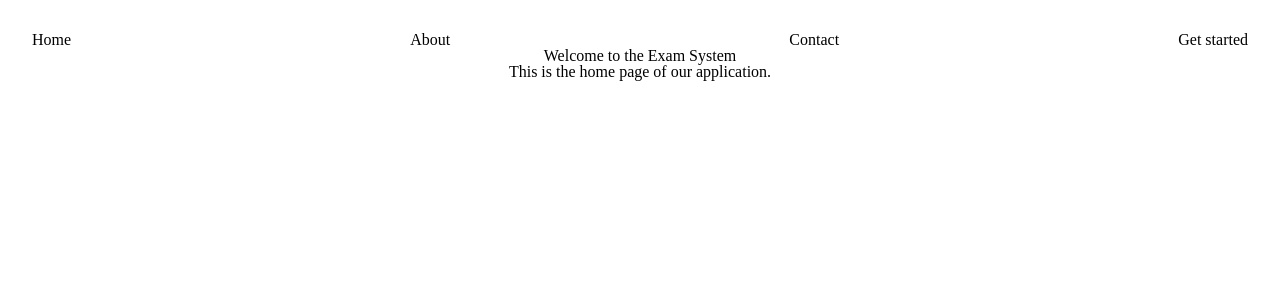
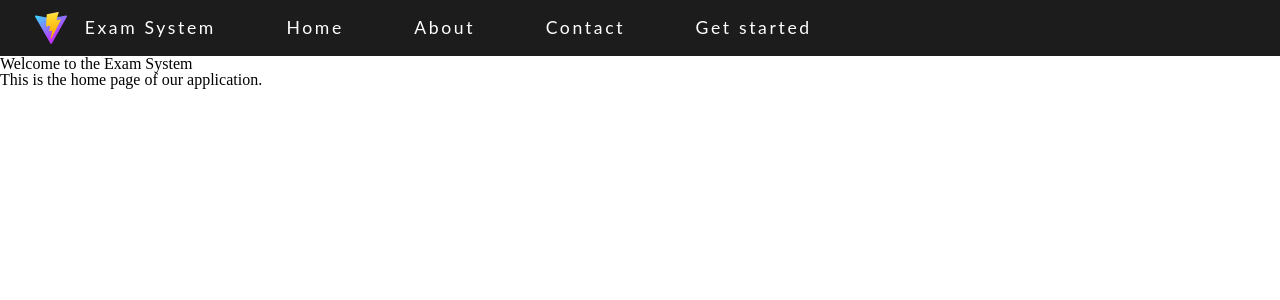
Before and after one commit to Vektor19/ExamSystem, a React (Vite) app in the folder ExamSystem.Frontend/: page / in a window 1280 px wide. Shown: the top 300 px of the page. Built offline with nearby package versions, Linux system fonts and the light colour scheme.

Commit message:
feat: enhance Home component with layout and styling; add HomeHeader component

```diff
--- a/ExamSystem.Frontend/src/Components/App.tsx
+++ b/ExamSystem.Frontend/src/Components/App.tsx
@@ -1,4 +1,3 @@
-import "../Styles/App.css";
 import Home from "./Home/Home.tsx";
 import { Navigate, Route, Routes } from "react-router-dom";
 import PublicLayout from "./Layouts/PublicLayout.tsx";
--- a/ExamSystem.Frontend/src/Components/Home/Home.tsx
+++ b/ExamSystem.Frontend/src/Components/Home/Home.tsx
@@ -1,10 +1,15 @@
+import homeStyles from "../../Styles/Home.module.css";
+import outletStyles from "../../Styles/PublicOutlet.module.css";
+
 const Home = () => {
   return (
     <>
-      <div>
-        <h1>Welcome to the Exam System</h1>
-        <p>This is the home page of our application.</p>
-      </div>
+      <section className={`${outletStyles["public-outlet"]}`}>
+        <div className={`${homeStyles["home-page-container"]} `}>
+          <h1>Welcome to the Exam System</h1>
+          <p>This is the home page of our application.</p>
+        </div>
+      </section>
     </>
   );
 };
--- /dev/null
+++ b/ExamSystem.Frontend/src/Components/Home/HomeHeader.tsx
@@ -0,0 +1,20 @@
+import styles from "../../Styles/HomeHeader.module.css";
+import HomeNavigation from "./HomeNavigation";
+import viteLogo from "/vite.svg";
+const HomeHeader = () => {
+  return (
+    <>
+      <header className={styles["home-header"]}>
+        <div className={styles["home-header-info"]}>
+          <a href="/">
+            <img src={viteLogo} className={styles["logo"]} alt="Vite logo" />
+            <h3>Exam System</h3>
+          </a>
+        </div>
+        <HomeNavigation />
+      </header>
+    </>
+  );
+};
+
+export default HomeHeader;
--- a/ExamSystem.Frontend/src/Components/Layouts/PublicLayout.tsx
+++ b/ExamSystem.Frontend/src/Components/Layouts/PublicLayout.tsx
@@ -1,10 +1,10 @@
 import { Outlet } from 'react-router-dom'
-import HomeNavigation from '../Home/HomeNavigation.tsx'
+import HomeHeader from '../Home/HomeHeader.tsx'
 
 const PublicLayout = () => {
     return (
       <>
-        <HomeNavigation />
+        <HomeHeader />
         <Outlet />
       </>
     )
--- /dev/null
+++ b/ExamSystem.Frontend/src/Styles/Home.module.css
@@ -0,0 +1,3 @@
+.home-page-container{
+  min-height: 100vh;
+}
--- /dev/null
+++ b/ExamSystem.Frontend/src/Styles/HomeHeader.module.css
@@ -0,0 +1,31 @@
+.home-header{
+  font-family: "Lato", sans-serif;
+  font-weight: 400;
+  font-size: 1.1em;
+  letter-spacing: .15em;
+  width: 100%;
+  height: fit-content;
+  background-color: #1c1c1c;
+  color: white;
+  display: grid;
+  grid-template-columns: auto 1fr;
+  padding-left: 2em;
+  padding-right: 4em;
+  position: fixed;
+  gap: 4em;
+  z-index: 1000;
+  height: var(--public-header-height);
+}
+.home-header-info a{
+  display: flex;
+  align-items: center;
+}
+.home-header-info{
+  align-self: center;
+}
+.home-header-info h3{
+  margin-left: 1em;
+}
+.logo{
+  height:max-content;
+}
--- a/ExamSystem.Frontend/src/Styles/HomeNavigation.module.css
+++ b/ExamSystem.Frontend/src/Styles/HomeNavigation.module.css
@@ -1,4 +1,15 @@
 .home-navigation ul{
   display: flex;
-  justify-content: space-between;
+  justify-content: start;
+  gap: 4em;
 }
+.home-navigation {
+  align-self: center;
+}
+.home-navigation ul li a{
+  letter-spacing: .15em;
+}
+.home-navigation ul li a:hover{
+  color: #f0f0f0;
+  text-decoration: underline;
+}
--- /dev/null
+++ b/ExamSystem.Frontend/src/Styles/PublicOutlet.module.css
@@ -0,0 +1,4 @@
+.public-outlet {
+ position:absolute;
+ margin-top: var(--public-header-height);
+}
--- a/ExamSystem.Frontend/src/Styles/index.css
+++ b/ExamSystem.Frontend/src/Styles/index.css
@@ -43,3 +43,7 @@ ul li{list-style: none;}
 img{vertical-align: top;}
 
 h1, h2, h3, h4, h5, h6{font-size:inherit; font-weight: 400;}
+
+:root {
+  --public-header-height: 7vh;
+}
```
